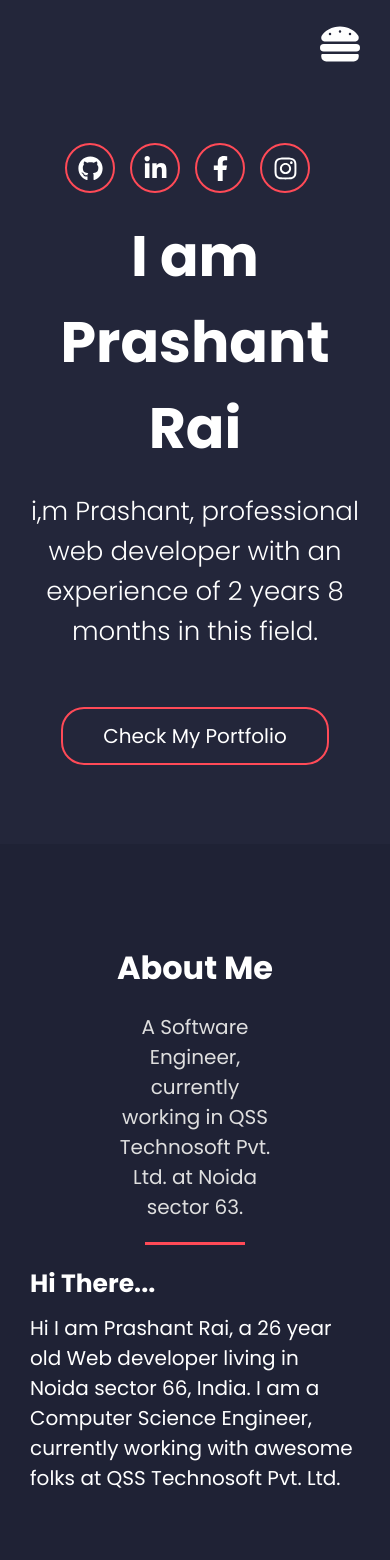
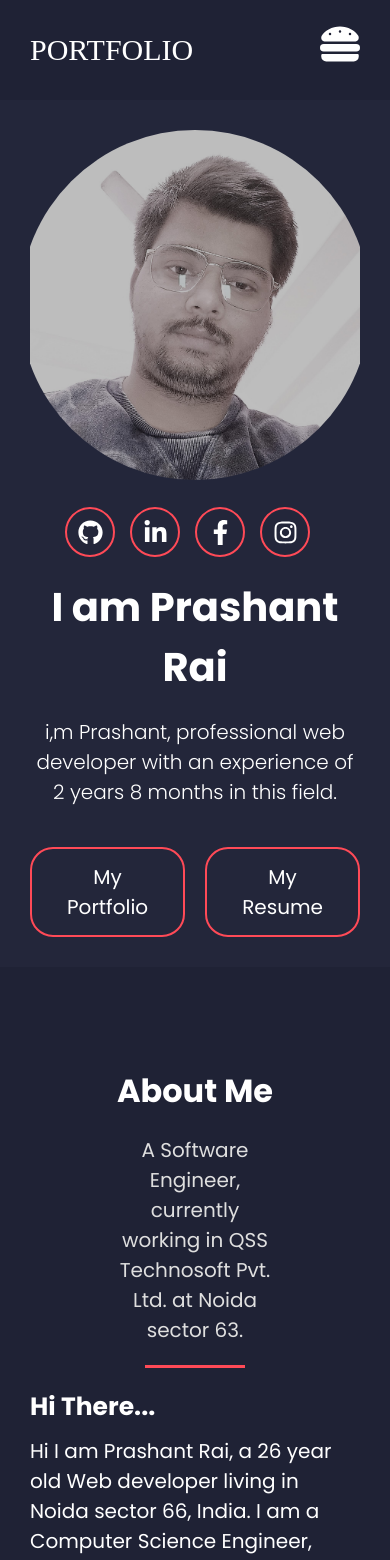
Before and after one commit to Prashant-Rai/PORTFOLIO, a React (Create React App) app: page / in a window 390 px wide. Shown: the top 1560 px of the page. Built offline with nearby package versions, Linux system fonts and the light colour scheme; a web font is replaced by a local one.

Commit message:
Added: Download resume and fixed mobile css

```diff
--- a/src/App.css
+++ b/src/App.css
@@ -126,7 +126,7 @@ body{
 }
 
 .basicInfo h1{
-  font-size: 57px;
+  font-size: 50px;
   font-weight: 700;
   margin: 0 0 20px 0;
 }
@@ -138,21 +138,40 @@ body{
   margin-bottom: 70px;
 }
 
+.btnWrapper {
+  display: flex;
+}
+
 .btn{
   outline: none;
   border: none;
+  border: 2px solid #ff4a57;
+  padding: 13px 30px;
+  border-radius: 23px;
+  margin-right: 20px;
+  width: fit-content;
 }
  .btn .portfolioBtn{
-   border: 2px solid #ff4a57;
+   text-decoration: none;
+   color: #fff;
+ }
+
+ .downloadResume {
+  border: 2px solid #ff4a57;
    color: #fff;
    text-decoration: none;
-   padding: 13px 40px;
+   padding: 13px 30px;
    border-radius: 23px;
+   cursor: pointer;
  }
 
- .btn .portfolioBtn:hover{
+ .btn:hover{
    background-color: #ff4a57;
  }
+
+ .downloadResume:hover{
+  background-color: #ff4a57;
+}
 
  .profileImage{
    display: flex;
@@ -221,6 +240,10 @@ body{
   color: #ff4a57;
     font-size: 16px;
     margin-bottom: 20px;
+}
+
+.expertiseHeaderSmall{
+    display: none;
 }
 
 .skillRatings{
@@ -354,11 +377,7 @@ body{
   color: red;
 }
 
-@media (max-width: 1024px){
-  .banner > .container > .row {
-    text-align: center;
-  }
-
+@media only screen and (max-width: 1024px){
   .banner > .container > .row > .col-6 {
     width: 100%;
     display: flex;
@@ -366,20 +385,78 @@ body{
     justify-content: center;
   }
 
-  .profileImage {
-    display: none !important;
+  .basicInfo > h1 {
+    font-size: 40px;
   }
 
-  .basicInfo{
-    padding-top: 50px;
+  .basicInfo > p {
+    font-size: 20px;
+    line-height: 30px;
+    margin-bottom: 40px;
   }
 
-  .socialIcons{
-    justify-content: center;
+  .employeeImage > img {
+    width: 350px;
+    height: 350px;
+  }
+}
+
+@media only screen and (max-width: 850px){
+  .basicInfo > h1 {
+    font-size: 35px;
+  }
+
+  .btn, .downloadResume {
+    padding: 13px 15px;
   }
 }
 
 @media (max-width: 768px){
+  .banner {
+    padding-top: 130px;
+    height: auto;
+    padding-bottom: 30px;
+  }
+
+  .banner > .container > .row {
+    height: auto;
+    text-align: center;
+    display: flex;
+    flex-direction: column-reverse;
+  }
+
+  .basicInfo > h1 {
+    font-size: 40px;
+  }
+
+  .basicInfo > .socialIcons {
+    justify-content: center;
+    margin-top: 20px;
+  }
+
+  .btnWrapper {
+    justify-content: center;
+  }
+
+  .btn, .downloadResume {
+    padding: 13px 30px;
+    font-size: 20px;
+  }
+
+  .skills {
+    padding-top: 50px;
+  }
+
+  .expertiseHeaderSmall{
+      font-size: 32px;
+      margin-bottom: 50px;
+      display: block;
+  }
+
+  .expertHeaderSmall{
+      display: none;
+  }
+
   .container{
     width: 100%;
     padding: 0 30px;
@@ -435,9 +512,17 @@ body{
     font-size: 20px;
   }
 
+  .skills > .container > .row {
+    height: auto;
+    text-align: center;
+    display: flex;
+    flex-direction: column-reverse;
+  }
+
   .col-6 > .skillRatings{
     margin-left: 0;
     line-height: 2;
+    margin-bottom: 50px;
   }
 
   .contactCardsWrapper{
--- a/src/App.js
+++ b/src/App.js
@@ -10,8 +10,8 @@ import CopyRight from './components/CopyRight';
 function App() {
   return (
     <div className="App">
+      <NavBar />
       <Banner />
-      <NavBar />
       <About />
       <Skills />
       <ProjectsInfo />
--- a/src/components/Banner.js
+++ b/src/components/Banner.js
@@ -28,6 +28,17 @@ const Banner = () => {
         CURRENT_DATE = new Date();
 
     const experience = getTotalExperience(JOINING_DATE, CURRENT_DATE);
+
+    const onDownloadResume = () => {
+        const RESUME_URL = process.env.PUBLIC_URL+'/prashant_resume_2023.pdf'
+        const fileName = RESUME_URL.split('/').pop();
+        const aTag = document.createElement('a');
+        aTag.href = RESUME_URL;
+        aTag.setAttribute('download', fileName);
+        document.body.appendChild(aTag);
+        aTag.click();
+        aTag.remove();
+    }
     return (
         <header className='banner' id='home'>
             <div className='container'>
@@ -39,7 +50,11 @@ const Banner = () => {
                             </ul>
                             <h1>I am Prashant Rai</h1>
                             <p>i,m Prashant, professional web developer with an experience of {experience} in this field.</p>
-                            <div className='btn'><a href='#about' className='portfolioBtn'>Check My Portfolio</a></div>
+                            <div className='btnWrapper'>
+                                <div className='btn'><a href='#about' className='portfolioBtn'>My Portfolio</a></div>
+                                <div className='downloadResume' onClick={onDownloadResume}>My Resume</div>
+                            </div>
+
                         </div>
                     </div>
                     <div className='col-6 profileImage'>
--- a/src/components/Nav.js
+++ b/src/components/Nav.js
@@ -3,39 +3,25 @@ import React, {useState} from 'react';
 import { FaTimes, FaHamburger } from "react-icons/fa";
 
 const Nav = () => {
-    const [toggle, updateToggle] = useState(false),
-        [style, updateStyle] = useState({top: 0});
+    const [toggle, updateToggle] = useState(false);
+    const toggleClass = toggle ? 'expand' : 'collapse';
 
     const onToggle = () => {
-        updateStyle({top: '0'});
         updateToggle(!toggle);
     };
 
-    const expand = toggle ? 'expand' : 'collapse';
-
-    let prevScrollpos = window.pageYOffset;
-    window.onscroll = function() {
-        let currentScrollPos = window.pageYOffset;
-        if (prevScrollpos > currentScrollPos) {
-            updateStyle({top: 0});
-        } else {
-            updateStyle({top: '-100px'});
-        }
-    };
-
     return (
-        <nav className='navbar' id='navbar' style={style}>
+        <nav className='navbar' id='navbar'>
             <div className='container'>
                 <div className='navItems'>
                     <ul className='navbarLeft'>
                         <div className='navbarLogo'>
                             <div className='logoName'>
-                                Prashant Rai
-                                <div className='logoDesignation'>Software Engineer</div>
+                                PORTFOLIO
                             </div>
                         </div>
                     </ul>
-                    <ul className={`navbarRight ${expand}`} onClick={onToggle}>
+                    <ul className={`navbarRight ${toggleClass}`} onClick={onToggle}>
                         <li><a href='#home'>Home</a></li>
                         <li><a href='#about'>About</a></li>
                         <li><a href='#skills'>Skills</a></li>
--- a/src/components/Skills.js
+++ b/src/components/Skills.js
@@ -34,6 +34,7 @@ const Skills = () => {
                         </div>
                     </div>
                     <div className='col-6'>
+                        <h5 className='expertiseHeaderSmall'>My Expertise</h5>
                         <div className='skillRatings'>
                             {skills}
                         </div>
```
Also changed, not shown: public/favicon.png (added), 14 other files (tests, documents, lock files or other folders).
